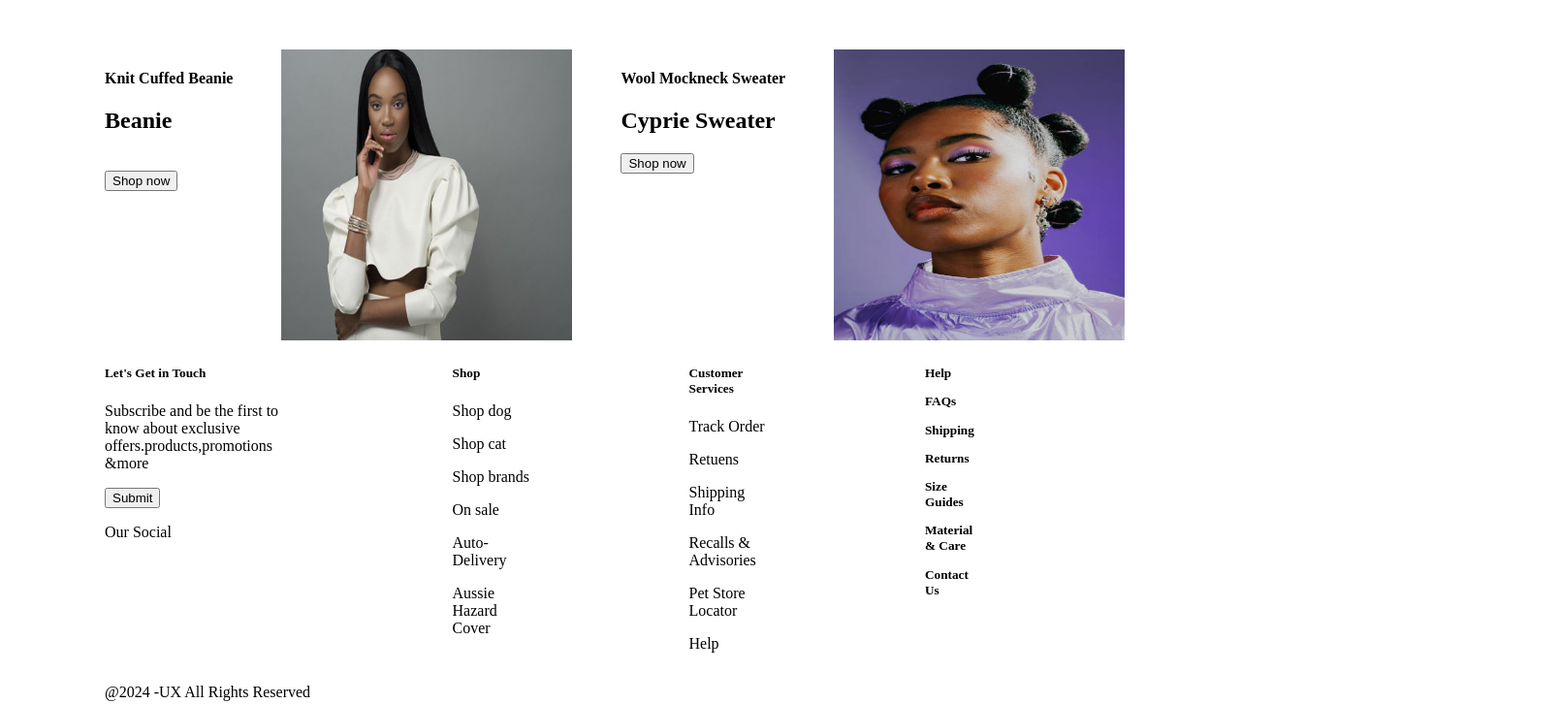
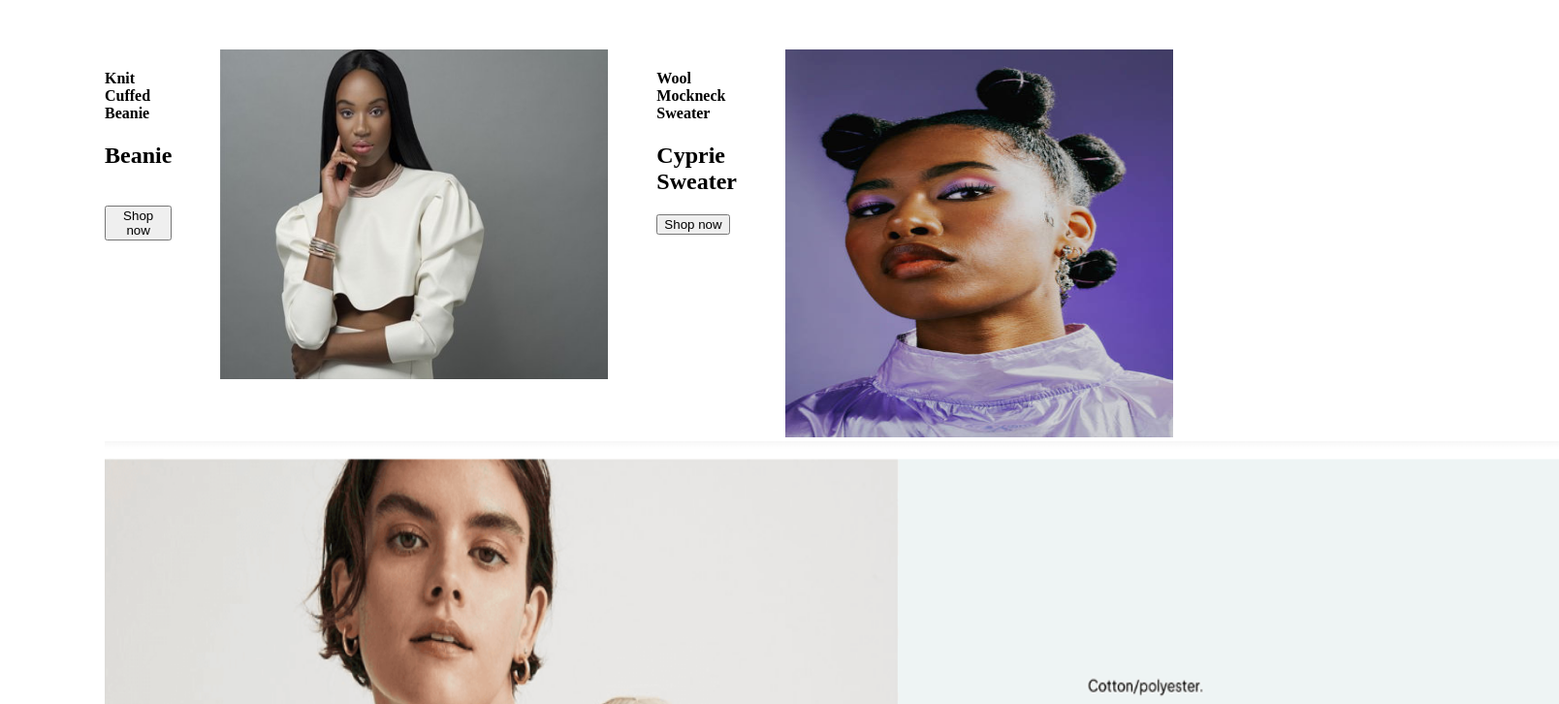
Before and after one commit to Loice-Staice/assesment-march, a plain HTML site: page index.html in a window 1280 px wide. Shown: the part 1449-2175 px from the top of the page at 97% size, 1608 px wide, since content can reach past the window. Drawn offline with Linux system fonts and the light colour scheme.

Commit message:
first commit

```diff
--- a/index.html
+++ b/index.html
@@ -38,7 +38,7 @@
 <body>
     <div id="main">
     <div id="stylish">
-        <div>
+        <div id="style">
             <h1><b>
                 Be Stylish,<br>Be Our Customer.<br>
             </b></h1>
@@ -108,7 +108,7 @@
             <button>Shop now</button>
         </div>
         <div>
-    <img class="image" src="photo.jp/headshot1.jpg"width="300px" height="300" >
+    <img class="image" src="photo.jp/headshot1.jpg"width="400px" height="340px" >
     <br>
     </div>
     <div>
@@ -118,14 +118,17 @@
     </div>
 
     <div>
-    <img class="image" src="photo.jp/headshot2.jpg"width="300px" height="300" >
+    <img class="image" src="photo.jp/headshot2.jpg"width="400px" height="400px" >
 
     </div>
+</div>
+<div>
+    <img src="photo.jp/pic4.png" width="1500px"  height="900px">
 </div>
     <footer>
         <div class="container8">
          <div>
-            <h5><b>Let's Get in Touch</b></h5>
+            <h3><b>Let's Get in Touch</b></h3>
                 <p>Subscribe and be the first to know about exclusive <br>offers.products,promotions &more</p>
                 <button>Submit</button>
                 <p>Our Social</p>
@@ -133,7 +136,7 @@
          </div>
 
             <div>
-                <h5><b>Shop</b></h5>
+                <h3><b>Shop</b></h3>
                     <p>Shop dog</p>
                     <p>Shop cat</p>
                     <p>Shop brands</p>
@@ -143,7 +146,7 @@
             </div>
 
             <div>
-                <h5><b>Customer Services</b></h5>
+                <h3><b>Customer Services</b></h3>
                     <p>Track Order</p>
                     <p>Retuens</p>
                     <p>Shipping Info</p>
@@ -153,7 +156,7 @@
             </div>
 
             <div>
-                <h5><b>Help</b></p>
+                <h3><b>Help</b></h3>
                     <b>FAQs</b>
                     <p>Shipping</p>
                     <p>Returns</p>
--- a/style.css
+++ b/style.css
@@ -2,6 +2,9 @@
     padding-left: 50px;
     padding-right: 50px;
     margin: auto;
+}
+#style{
+    font-size: xx-large;
 }
 #nav{
     display: flex;
```
Also changed, not shown: photo.jp/pic4.png (added).
